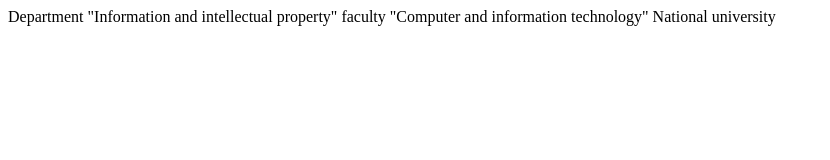
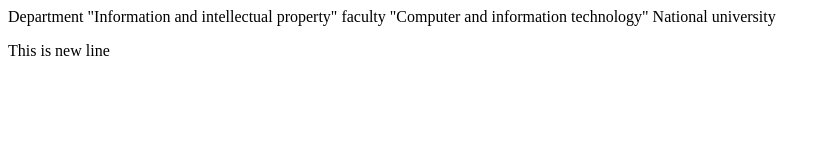
Before and after one commit to bodya3335/lab3, a plain HTML site: page index.html in a window 1280 px wide. Shown: the whole page, without its empty margins (0-830 px from the left). Drawn offline with Linux system fonts and the light colour scheme.

Commit message:
Update index.html

```diff
--- a/index.html
+++ b/index.html
@@ -9,5 +9,8 @@
         Department "Information and intellectual property"
 	faculty "Computer and information technology" National university
     </div>
+	  <p>
+		  This is new line
+	  </p>
   </body>
 </html>
```
